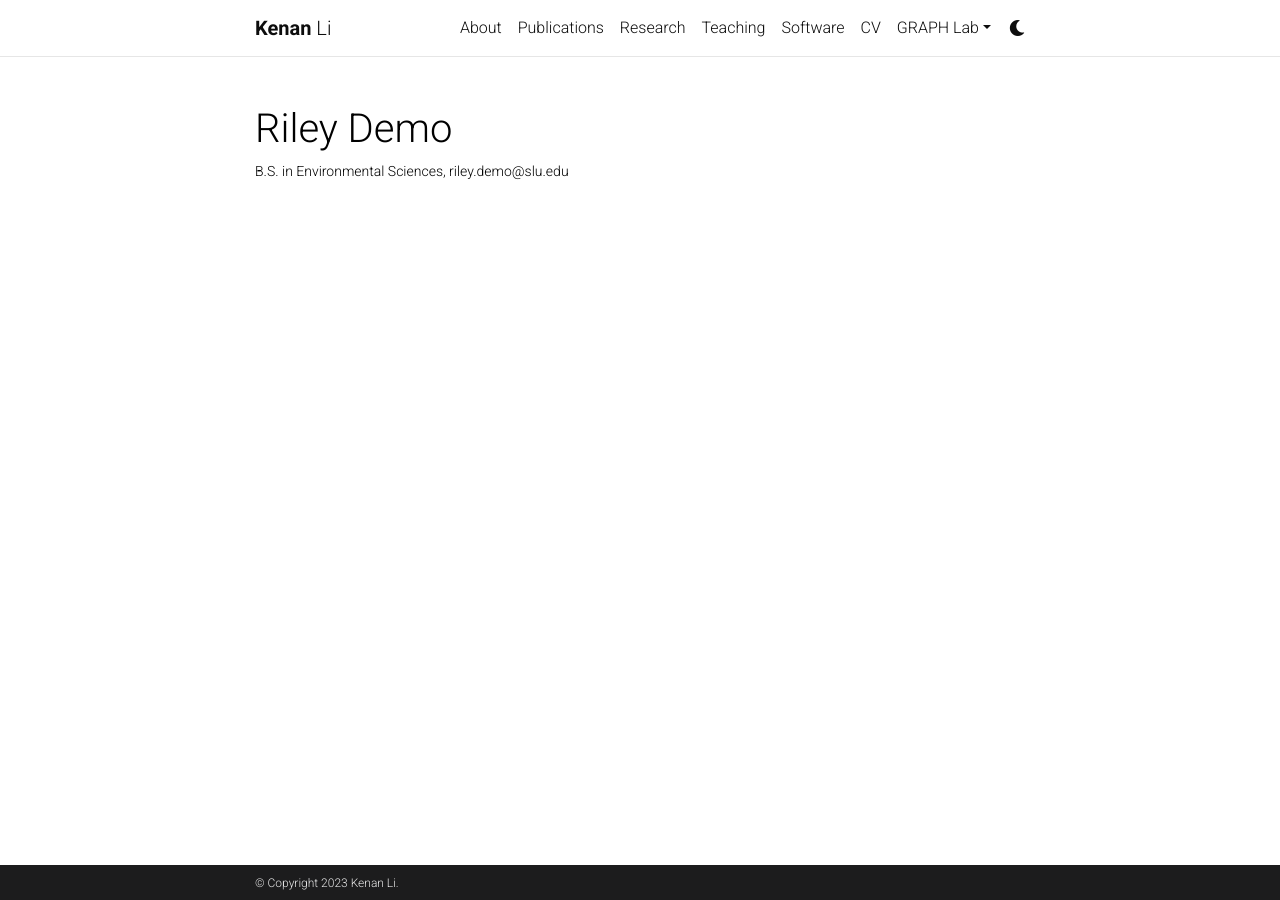
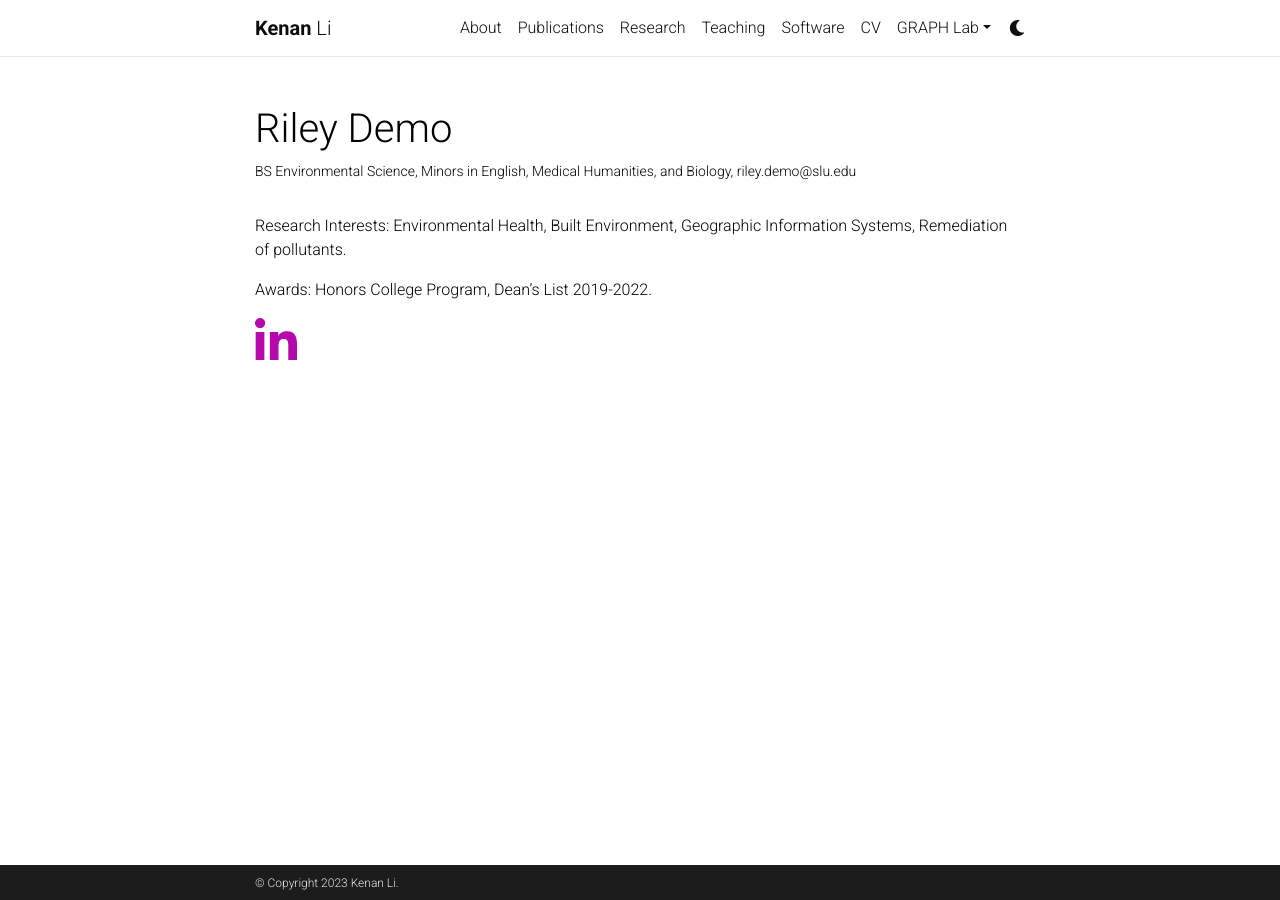
Before and after one commit to Kenan-Li/Kenan-Li.github.io, a Jekyll site: the page built from _people/6_Riley.md, in a window 1280 px wide. Built offline with Jekyll 4.4.1, drawn with Linux system fonts in a browser that asks for light colours; comment, search, counter and statistics services are not loaded; a style sheet for code colours, icons or effects is not loaded.

Commit message:
Add Riley

```diff
--- a/_people/6_Riley.md
+++ b/_people/6_Riley.md
@@ -1,8 +1,14 @@
 ---
 layout: page
 title: Riley Demo
-description: B.S. in Environmental Sciences, riley.demo@slu.edu
-img: assets/img/7.jpg
+description: BS Environmental Science, Minors in English, Medical Humanities, and Biology, riley.demo@slu.edu
+img: assets/img/headshot_Riley.jpg
 importance: 5
 category: Undergraduates
 ---
+Research Interests: Environmental Health, Built Environment, Geographic Information Systems, Remediation of pollutants.
+
+Awards: Honors College Program, Dean's List 2019-2022.
+
+
+<a href="https://www.linkedin.com/in/riley-demo"><i class="fab fa-linkedin-in fa-3x"></i></a>
```
Also changed, not shown: assets/img/headshot_Riley.jpg (added).
